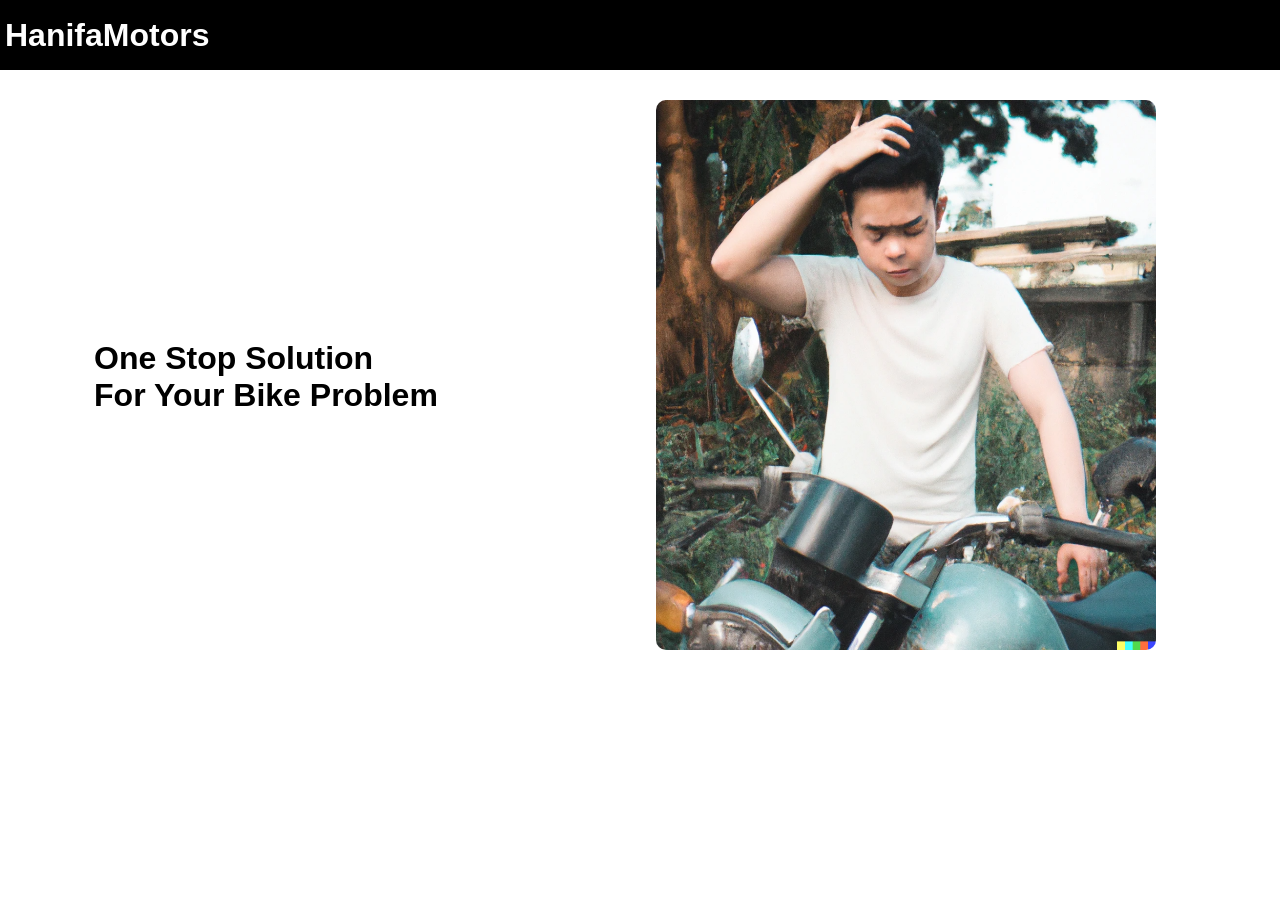
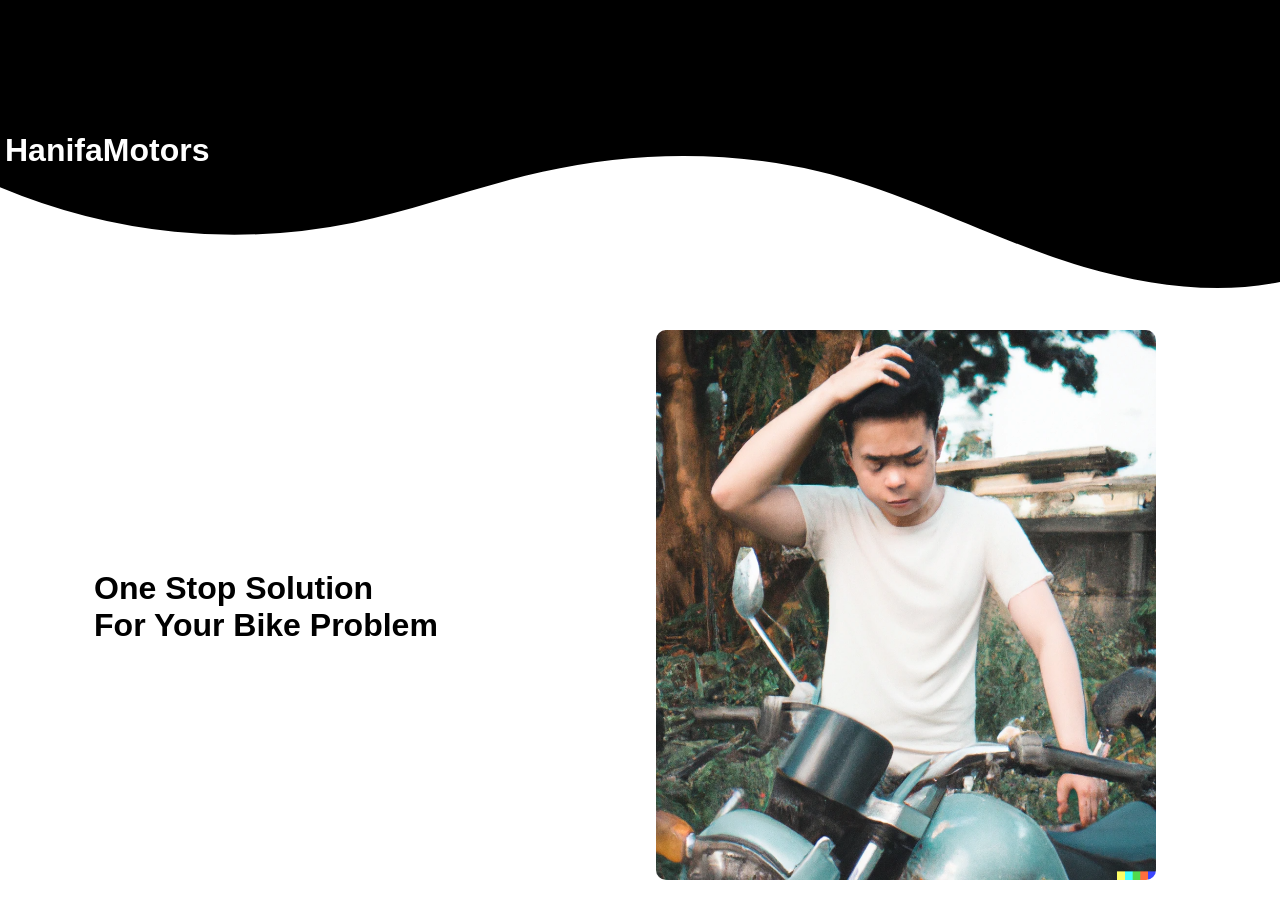
Before and after one commit to seyaduraja/hanifamotors, a React (Vite) app: page / in a window 1280 px wide. Before the commit the page ends 800 px from the top, so only its background shows below. Built offline with nearby package versions, Linux system fonts and the light colour scheme.

Commit message:
logo is added

```diff
--- a/src/content.jsx
+++ b/src/content.jsx
@@ -11,7 +11,9 @@
         <div>
         <img className= 'contentimage' src={mainimage} alt="" />
         </div>
+
       </div>
+
 
     )
 
--- a/src/header.css
+++ b/src/header.css
@@ -8,7 +8,8 @@
 
 .header{
     width: 100%;
-    height: 70px;
+    height: 300px;
+    position: relative;
     background-color: black;
     display: flex;
     align-items: center;
@@ -19,3 +20,23 @@
     padding: 5px;
 
 }
+
+.custom-shape-divider-bottom-1706203905 {
+    position: absolute;
+    bottom: 0;
+    left: 0;
+    width: 100%;
+    overflow: hidden;
+    line-height: 0;
+}
+
+.custom-shape-divider-bottom-1706203905 svg {
+    position: relative;
+    display: block;
+    width: calc(103% + 1.3px);
+    height: 146px;
+}
+
+.custom-shape-divider-bottom-1706203905 .shape-fill {
+    fill: #FFFFFF;
+}
--- a/src/header.jsx
+++ b/src/header.jsx
@@ -2,7 +2,15 @@
     return(
       <div className="header">
         <h1 className="headername">HanifaMotors</h1>
+
+      <div class="custom-shape-divider-bottom-1706203905">
+          <svg data-name="Layer 1" xmlns="http://www.w3.org/2000/svg" viewBox="0 0 1200 120" preserveAspectRatio="none">
+              <path d="M985.66,92.83C906.67,72,823.78,31,743.84,14.19c-82.26-17.34-168.06-16.33-250.45.39-57.84,11.73-114,31.07-172,41.86A600.21,600.21,0,0,1,0,27.35V120H1200V95.8C1132.19,118.92,1055.71,111.31,985.66,92.83Z" class="shape-fill"></path>
+          </svg>
+     </div>
+
       </div>
+
     )
 
 }
```
Also changed, not shown: src/assets/logo.jpeg (added).
